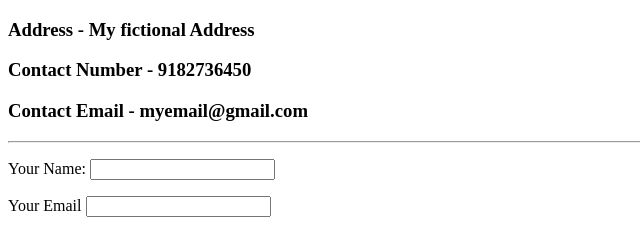
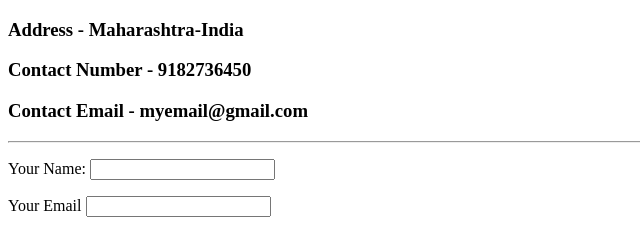
Before and after one commit to MrunmayMete/Resume, a plain HTML site: page contact me.html in a window 1280 px wide. Shown: the top 230 px of the page, 0-640 px from the left. Drawn offline with Linux system fonts and the light colour scheme.

Commit message:
Update contact me.html

```diff
--- a/contact me.html
+++ b/contact me.html
@@ -7,7 +7,7 @@
 </head>
 
 <body>
-  <h3>Address - My fictional Address</h3>
+  <h3>Address - Maharashtra-India</h3>
   <h3>Contact Number - 9182736450</h3>
   <h3>Contact Email - myemail@gmail.com</h3>
 <hr>
```
